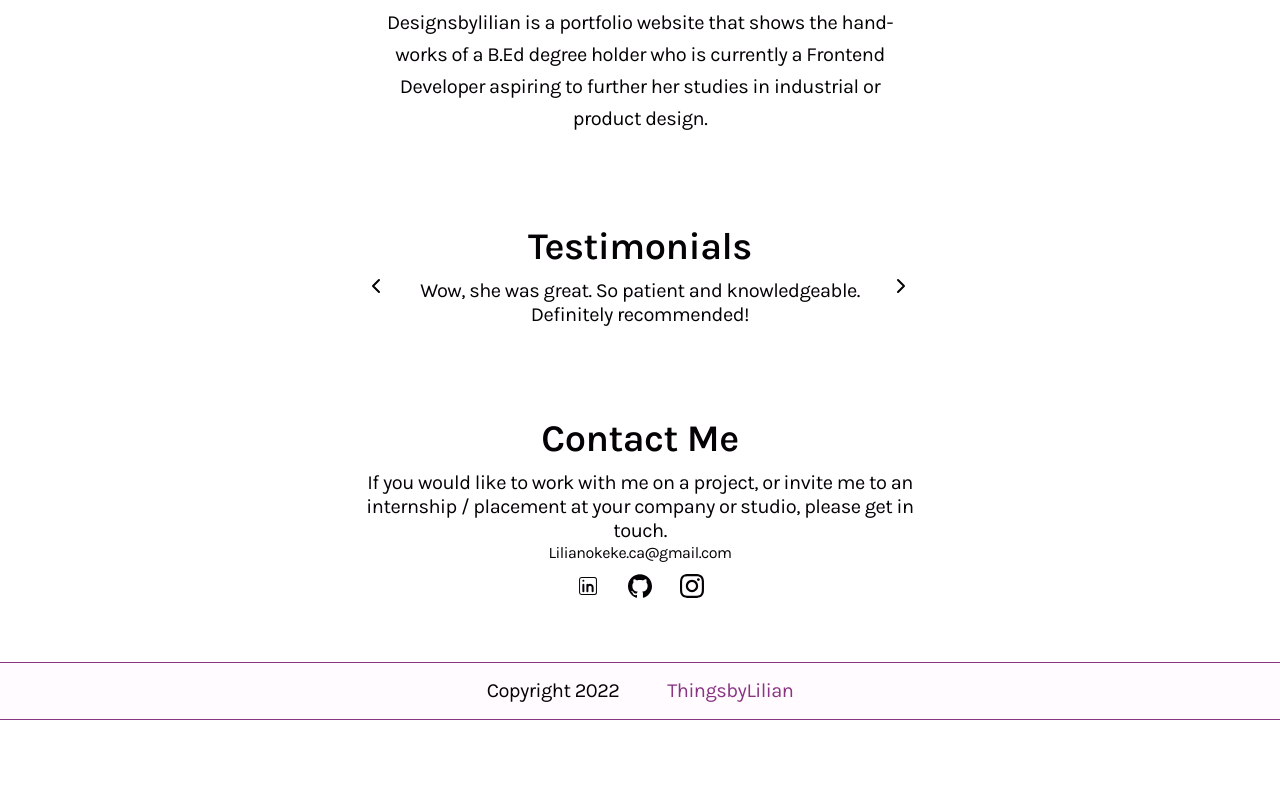
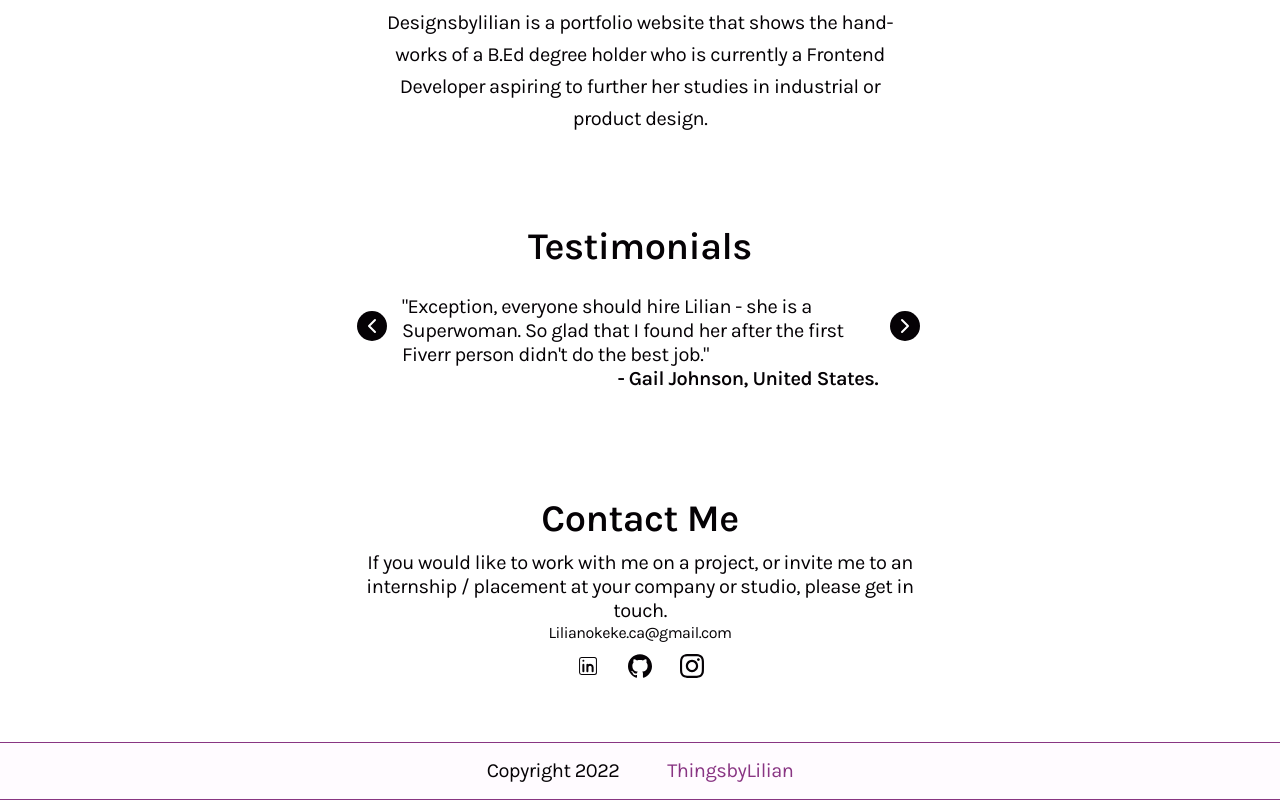
Before and after one commit to Lilianada/Lilydesigned, a React (Create React App) app: page / in a window 1280 px wide. Shown: the part 710-1510 px from the top of the page. Before the commit the page ends 1430 px from the top, so only its background shows below. Built offline with nearby package versions, Linux system fonts and the light colour scheme.

Commit message:
Testimonials

```diff
--- a/src/components/Reviews/Reviews.jsx
+++ b/src/components/Reviews/Reviews.jsx
@@ -53,8 +53,8 @@ export default function Reviews() {
             animate="center"
             exit="exit"
             transition={{
-              x: { type: "linear", stiffness: 80, damping: 20 },
-              opacity: { duration: 0.5 },
+              x: { type: "spring", stiffness: 300, damping: 30 },
+              opacity: { duration: 0.2 },
             }}
             drag="x"
             dragConstraints={{ left: 0, right: 0 }}
@@ -71,16 +71,25 @@ export default function Reviews() {
           >
             <div className="reviewWrap">
               <div className="reviewList">
-                <p className="text">{ReviewsList[dataIndex].review}</p>
+                <p className="text">"{ReviewsList[dataIndex].review}"</p>
+                <p
+                  className="boldText"
+                  style={{
+                    textAlign: "right",
+                  }}
+                >
+                  - {ReviewsList[dataIndex].reviewersName},{" "}
+                  {ReviewsList[dataIndex].reviewersCountry}.
+                </p>
               </div>
             </div>
           </motion.div>
         </AnimatePresence>
         <div className="next" onClick={() => paginate(1)}>
-          <FiChevronRight size={24} />
+          <FiChevronRight size={24} stroke="white" />
         </div>
         <div className="prev" onClick={() => paginate(-1)}>
-          <FiChevronLeft size={24} />
+          <FiChevronLeft size={24} stroke="white" />
         </div>
       </div>
     </section>
--- a/src/components/Reviews/Reviews.scss
+++ b/src/components/Reviews/Reviews.scss
@@ -3,18 +3,19 @@
     place-items: center;
     margin: 5rem auto 0;
     justify-content: center;
-    text-align: center;
     width: 90%;
     position: relative;
 
     @media screen and (min-width: 768px) {
-        width: 34.5rem;
+        width: 35rem;
     }
 
     .reviewsSlider {
         display: flex;
-        width: 90%;
-        margin: auto;
+        width: 85%;
+        justify-content: center;
+        align-items: center;
+        margin: 1rem auto;
 
         .reviewWrap {
             display: flex;
@@ -24,8 +25,7 @@
 
             .reviewList {
                 display: flex;
-                justify-content: space-evenly;
-                gap: 1rem;
+                flex-direction: column;
                 width: 100%;
                 margin: auto;
             }
@@ -35,6 +35,8 @@
         .prev {
             top: calc(50%);
             position: absolute;
+            background: var(--black);
+            border-radius: 50%;
             width: 30px;
             height: 30px;
             display: flex;
--- a/src/components/Reviews/ReviewsList.js
+++ b/src/components/Reviews/ReviewsList.js
@@ -1,9 +1,4 @@
 export const ReviewsList = [
-    {
-        reviewersName: "Warren Chanelis",
-        reviewersCountry: "United States",
-        review: "Wow, she was great. So patient and knowledgeable. Definitely recommended!"
-    },
     {
         reviewersName: "Gail Johnson",
         reviewersCountry: "United States",
--- a/src/index.scss
+++ b/src/index.scss
@@ -256,6 +256,12 @@ button {
     line-height: 1.5rem;
 }
 
+.boldText {
+    font-size: var(--twenty);
+    font-weight: 600;
+    line-height: 1.5rem;
+}
+
 /*-----------------LOGIN--------------------*/
 .login {
     display: flex;
```
